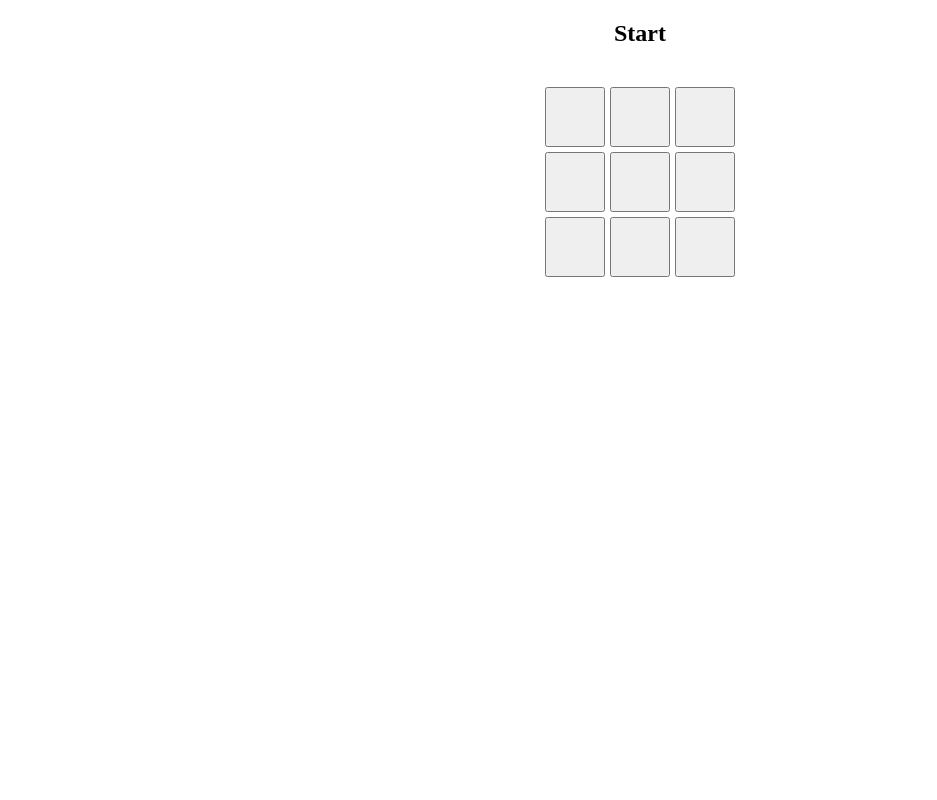
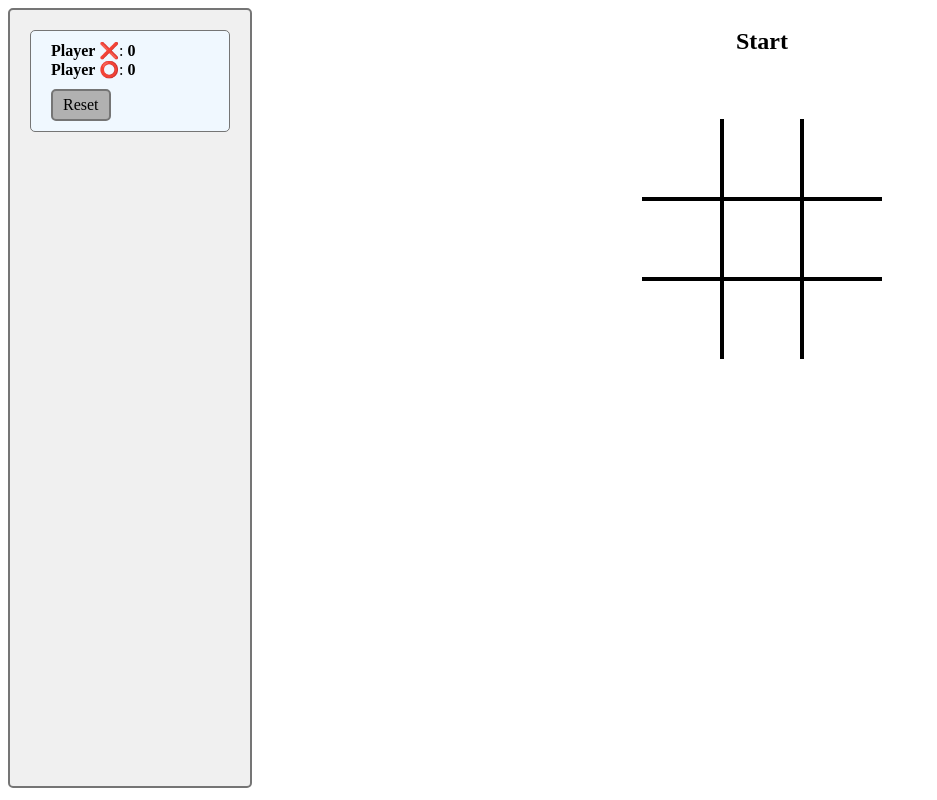
Before and after one commit to qaisari/Tic-Tac-Toe, a website: page index.html in a window 1280 px wide. Shown: the whole page, without its empty margins (0-937 px from the left). Drawn offline with Linux system fonts and the light colour scheme.

Commit message:
Seventh commit: Adding some score featcher and fixed some css for better look of the gameBoard

```diff
--- a/index.html
+++ b/index.html
@@ -4,30 +4,111 @@
         <meta charset="utf-8">
         <title>Tic Tac Toe</title>
         <style>
+            body {
+                display: flex;
+            }
             .grid {
                 display: grid;
-                grid-template-columns: repeat(3, 60px);
-                grid-template-rows: repeat(3, 60px);
-                gap: 5px;
+                grid-template-columns: repeat(3, 80px);
+                grid-template-rows: repeat(3, 80px);
+                gap: 0;
                 margin: 40px auto;
                 width: max-content;
+                /* border: 5px solid black; */
             }
             .cell {
-            width: 60px;
-            height: 60px;
+            width: 80px;
+            height: 80px;
             font-size: 2rem;
             text-align: center;
+            line-height: 100px;
+            background-color: #ffffff;
             cursor: pointer;
+            border: 2px solid black;
+            box-sizing: border-box;
+            }
+            .cell:nth-child(1),
+            .cell:nth-child(2),
+            .cell:nth-child(3) {
+                border-top: none;
+            }
+            .cell:nth-child(7),
+            .cell:nth-child(8),
+            .cell:nth-child(9) {
+                border-bottom: none;
+            }
+            .cell:nth-child(3n + 1) {
+                border-left: none;
+            }
+            .cell:nth-child(3n) {
+                border-right: none;
             }
             #text {
                 text-align: center;
                 font-size: 1.5rem;
                 margin-top: 20px;
             }
+            button {
+                all: unset;
+                display: flex;
+                justify-content: center;
+                align-items: center;
+            }
+            .content {
+                flex: 1;
+                display: flex;
+                flex-direction: column;
+                align-items: center;
+            }
+            aside {
+                width: 200px;
+                height: 92vh;
+                padding: 20px;
+                background-color: #f0f0f0;
+                border: 2px solid #757575;
+                border-radius: 5px;
+                display: flex;
+            }
+            #score {
+                margin-top: 20px;
+                margin-left: 10px;
+                height: 100%;
+            }
+            span {
+                font-weight: bold;
+            }
+            #reset {
+                all: initial;
+                margin-top: 10px;
+                padding: 5px 10px;
+                font-size: 1rem;
+                cursor: pointer;
+                background-color: #b1b1b1;
+                border: 2px solid #757575;
+                border-radius: 5px;
+            }
+            #score {
+                background-color: aliceblue;
+                height: fit-content;
+                width: 100%;
+                padding: 10px 20px;
+                border: 1px solid #757575;
+                border-radius: 5px;
+                margin: 0;
+                box-sizing: border-box;
+            }
         </style>
 
     </head>
     <body>
+        <aside>
+            <div id="score">
+                <b>Player </b>❌: <span id="player-x-score">0</span><br>
+                <b>Player </b>⭕: <span id="player-o-score">0</span><br>
+                <button id="reset" onclick="resetGame()">Reset</button>
+            </div>
+        </aside>
+        <div class="content">
             <h3 id="text">Start</h3>
             <div class="grid">
                 <button class="cell" id="cell-0" onclick="submitMove(0)"></button>
@@ -40,6 +121,7 @@
                 <button class="cell" id="cell-7" onclick="submitMove(7)"></button>
                 <button class="cell" id="cell-8" onclick="submitMove(8)"></button>
             </div>
+        </div>
         <script src="tic-tac-toe.js"></script>
     </body>
 </html>
--- a/tic-tac-toe.js
+++ b/tic-tac-toe.js
@@ -1,6 +1,10 @@
 let gameBoard;
 let currentPlayer = "❌";
 let text;
+let x = 0;
+let o = 0;
+let scoreX = document.getElementById("player-x-score");
+let scoreO = document.getElementById("player-o-score");
 
 window.addEventListener('DOMContentLoaded', function() {
     gameBoard = [
@@ -33,6 +37,8 @@ function handleMove(position) {
 
     if (checkWin()) {
         text.innerHTML = `Player ${currentPlayer} won!`;
+        score(currentPlayer);
+        setCellsEnabled(false);
         setTimeout(() => {
             endGame();
         }, 1000);
@@ -41,6 +47,7 @@ function handleMove(position) {
 
     if (gameBoard.every(cell => cell.textContent !== "")) {
         text.innerHTML = "The game is draw";
+        setCellsEnabled(false);
         setTimeout(() => {
             endGame();
         }, 1000);
@@ -75,5 +82,27 @@ function startGame() {
 }
 function endGame() {
     gameBoard.forEach(cell => cell.textContent = "");
+    setCellsEnabled(true);
     text.innerHTML = "Start";
 }
+function score(winner) {
+    if (winner === "❌") {
+        x++;
+        scoreX.innerHTML = x;
+    } else {
+        o++;
+        scoreO.innerHTML = o;
+    }
+}
+function resetGame() {
+    x = 0;
+    o = 0;
+    scoreX.innerHTML = 0;
+    scoreO.innerHTML = 0;
+    endGame();
+}
+function setCellsEnabled(enabled) {
+    gameBoard.forEach(cell => {
+        cell.disabled = !enabled;
+    });
+}
```
Lines whose indentation alone changed are shown as unchanged.
